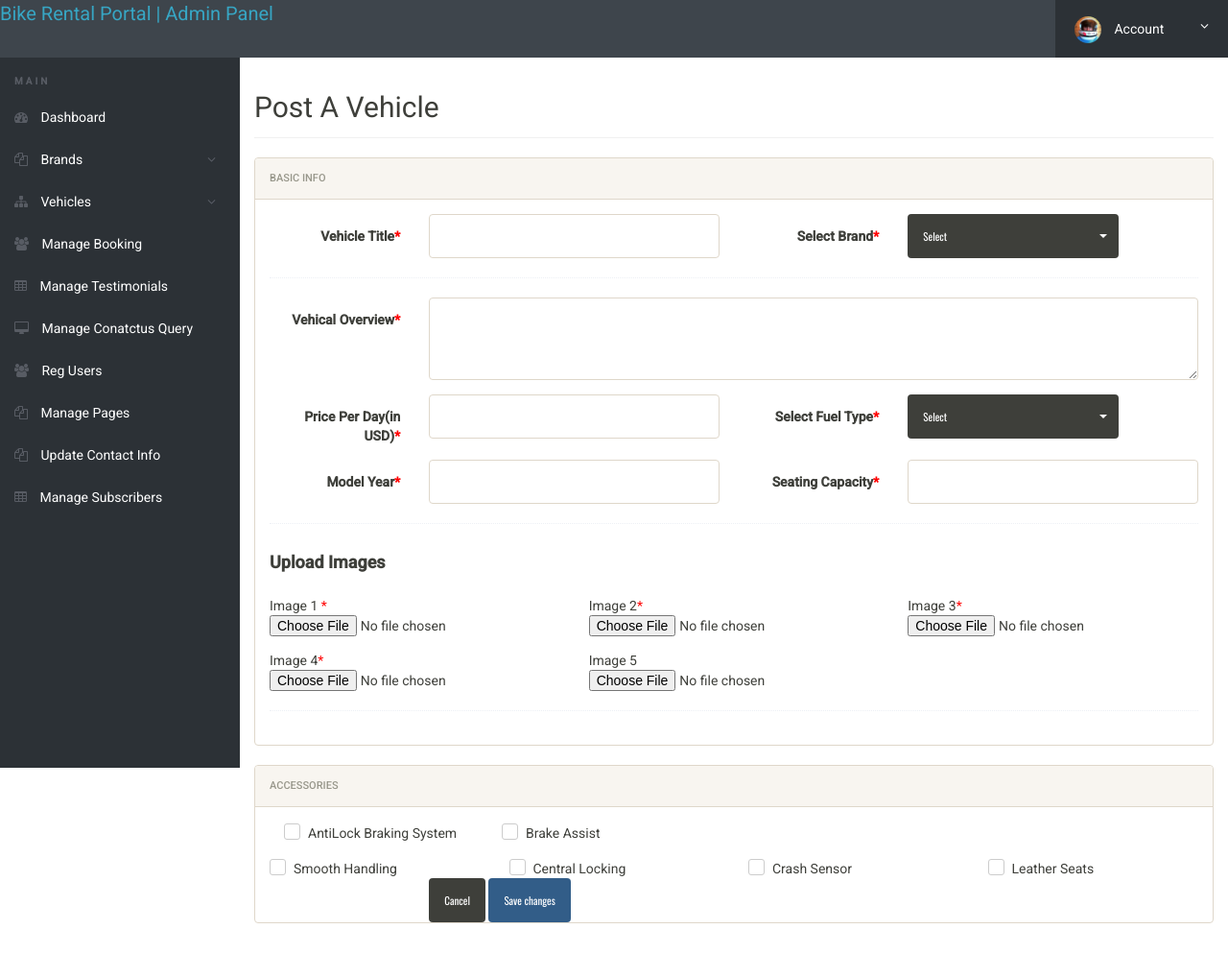
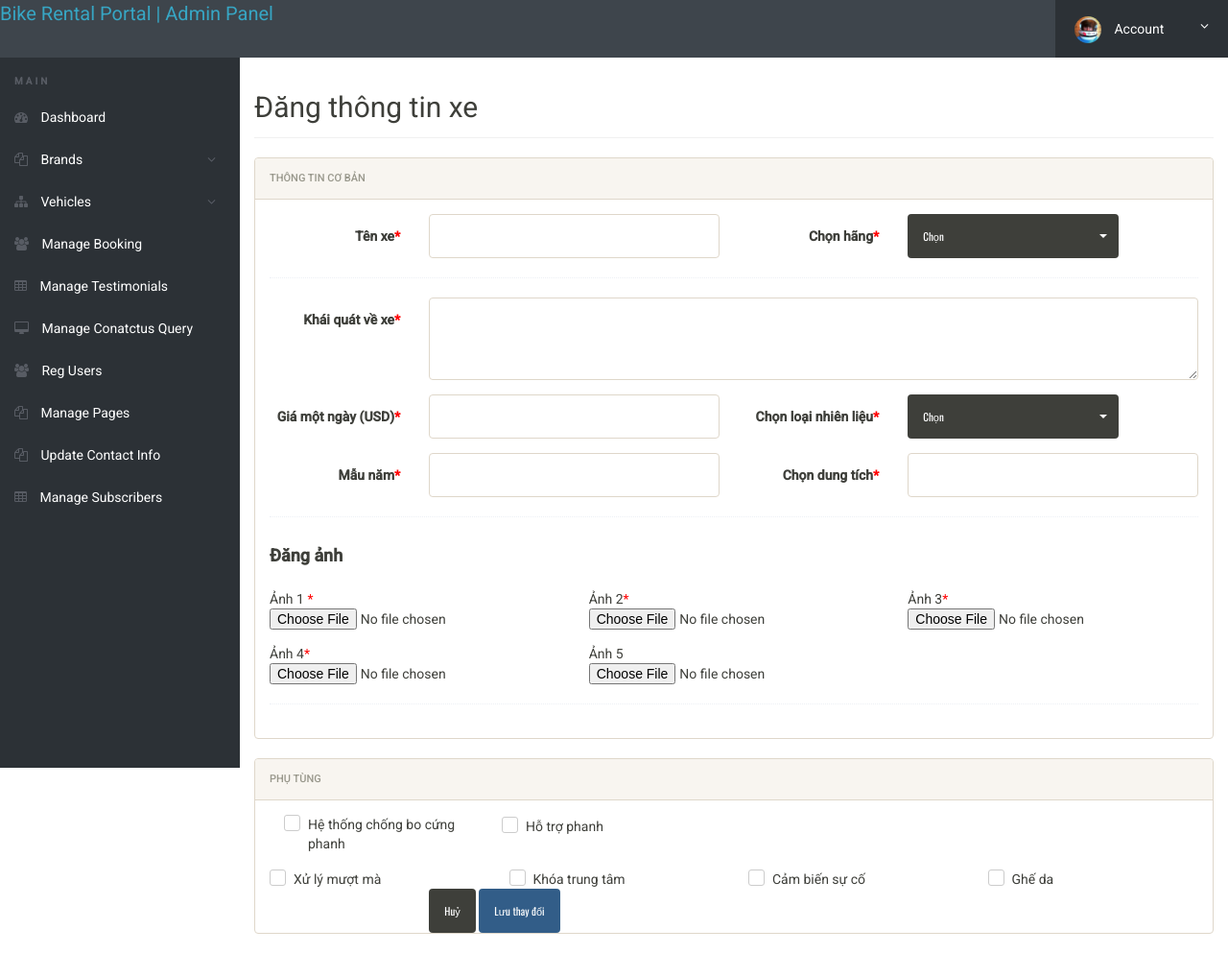
Before and after one commit to leeking29081994/bikerenta, a PHP site: page /admin/post-avehical.php in a window 1280 px wide. Shown: the whole page at 96% size. Before the commit the page ends 962 px from the top, so only its background shows below. Run offline with PHP 8.4, Linux system fonts and the light colour scheme; a user stored in the database is signed in; data comes from the database, SQL or seed files in the repository; data that the repository does not hold is empty.

Commit message:
Change req post a vehicle 33

```diff
--- a/admin/post-avehical.php
+++ b/admin/post-avehical.php
@@ -141,26 +141,26 @@ $error="Something went wrong. Please try again";
 				<div class="row">
 					<div class="col-md-12">
 
-						<h2 class="page-title">Post A Vehicle</h2>
+						<h2 class="page-title">Đăng thông tin xe</h2>
 
 						<div class="row">
 							<div class="col-md-12">
 								<div class="panel panel-default">
-									<div class="panel-heading">Basic Info</div>
-<?php if($error){?><div class="errorWrap"><strong>ERROR</strong>:<?php echo htmlentities($error); ?> </div><?php }
-				else if($msg){?><div class="succWrap"><strong>SUCCESS</strong>:<?php echo htmlentities($msg); ?> </div><?php }?>
+									<div class="panel-heading">Thông tin cơ bản</div>
+<?php if($error){?><div class="errorWrap"><strong>Lỗi</strong>:<?php echo htmlentities($error); ?> </div><?php }
+				else if($msg){?><div class="succWrap"><strong>Thành công</strong>:<?php echo htmlentities($msg); ?> </div><?php }?>
 
 									<div class="panel-body">
 <form method="post" class="form-horizontal" enctype="multipart/form-data">
 <div class="form-group">
-<label class="col-sm-2 control-label">Vehicle Title<span style="color:red">*</span></label>
+<label class="col-sm-2 control-label">Tên xe<span style="color:red">*</span></label>
 <div class="col-sm-4">
 <input type="text" name="vehicletitle" class="form-control" required>
 </div>
-<label class="col-sm-2 control-label">Select Brand<span style="color:red">*</span></label>
+<label class="col-sm-2 control-label">Chọn hãng<span style="color:red">*</span></label>
 <div class="col-sm-4">
 <select class="selectpicker" name="brandname" required>
-<option value=""> Select </option>
+<option value=""> Chọn </option>
 <?php $ret="select id,BrandName from tblbrands";
 $query= $dbh -> prepare($ret);
 //$query->bindParam(':id',$id, PDO::PARAM_STR);
@@ -180,24 +180,24 @@ foreach($results as $result)
 
 <div class="hr-dashed"></div>
 <div class="form-group">
-<label class="col-sm-2 control-label">Vehical Overview<span style="color:red">*</span></label>
+<label class="col-sm-2 control-label">Khái quát về xe<span style="color:red">*</span></label>
 <div class="col-sm-10">
 <textarea class="form-control" name="vehicalorcview" rows="3" required></textarea>
 </div>
 </div>
 
 <div class="form-group">
-<label class="col-sm-2 control-label">Price Per Day(in USD)<span style="color:red">*</span></label>
+<label class="col-sm-2 control-label">Giá một ngày (USD)<span style="color:red">*</span></label>
 <div class="col-sm-4">
 <input type="text" name="priceperday" class="form-control" required>
 </div>
-<label class="col-sm-2 control-label">Select Fuel Type<span style="color:red">*</span></label>
+<label class="col-sm-2 control-label">Chọn loại nhiên liệu<span style="color:red">*</span></label>
 <div class="col-sm-4">
 <select class="selectpicker" name="fueltype" required>
-<option value=""> Select </option>
+<option value=""> Chọn </option>
 
-<option value="Petrol">Petrol</option>
-<option value="Diesel">Diesel</option>
+<option value="Petrol">Xăng</option>
+<option value="Diesel">Dầu Diesel</option>
 <option value="CNG">CNG</option>
 </select>
 </div>
@@ -205,11 +205,11 @@ foreach($results as $result)
 
 
 <div class="form-group">
-<label class="col-sm-2 control-label">Model Year<span style="color:red">*</span></label>
+<label class="col-sm-2 control-label">Mẫu năm<span style="color:red">*</span></label>
 <div class="col-sm-4">
 <input type="text" name="modelyear" class="form-control" required>
 </div>
-<label class="col-sm-2 control-label">Seating Capacity<span style="color:red">*</span></label>
+<label class="col-sm-2 control-label">Chọn dung tích<span style="color:red">*</span></label>
 <div class="col-sm-4">
 <input type="text" name="seatingcapacity" class="form-control" required>
 </div>
@@ -219,30 +219,30 @@ foreach($results as $result)
 
 <div class="form-group">
 <div class="col-sm-12">
-<h4><b>Upload Images</b></h4>
+<h4><b>Đăng ảnh</b></h4>
 </div>
 </div>
 
 
 <div class="form-group">
 <div class="col-sm-4">
-Image 1 <span style="color:red">*</span><input type="file" name="img1" required>
+Ảnh 1 <span style="color:red">*</span><input type="file" name="img1" required>
 </div>
 <div class="col-sm-4">
-Image 2<span style="color:red">*</span><input type="file" name="img2" required>
+Ảnh 2<span style="color:red">*</span><input type="file" name="img2" required>
 </div>
 <div class="col-sm-4">
-Image 3<span style="color:red">*</span><input type="file" name="img3" required>
+Ảnh 3<span style="color:red">*</span><input type="file" name="img3" required>
 </div>
 </div>
 
 
 <div class="form-group">
 <div class="col-sm-4">
-Image 4<span style="color:red">*</span><input type="file" name="img4" required>
+Ảnh 4<span style="color:red">*</span><input type="file" name="img4" required>
 </div>
 <div class="col-sm-4">
-Image 5<input type="file" name="img5">
+Ảnh 5<input type="file" name="img5">
 </div>
 
 </div>
@@ -256,7 +256,7 @@ Image 5<input type="file" name="img5">
 <div class="row">
 <div class="col-md-12">
 <div class="panel panel-default">
-<div class="panel-heading">Accessories</div>
+<div class="panel-heading">Phụ tùng</div>
 <div class="panel-body">
 
 
@@ -264,11 +264,11 @@ Image 5<input type="file" name="img5">
 <div class="col-sm-3">
 <div class="checkbox checkbox-inline">
 <input type="checkbox" id="antilockbrakingsys" name="antilockbrakingsys" value="1">
-<label for="antilockbrakingsys"> AntiLock Braking System </label>
+<label for="antilockbrakingsys"> Hệ thống chống bo cứng phanh </label>
 </div></div>
 <div class="checkbox checkbox-inline">
 <input type="checkbox" id="brakeassist" name="brakeassist" value="1">
-<label for="brakeassist"> Brake Assist </label>
+<label for="brakeassist"> Hỗ trợ phanh </label>
 </div>
 </div>
 
@@ -279,7 +279,7 @@ Image 5<input type="file" name="img5">
 <div class="checkbox checkbox-inline">
 <input type="checkbox" id="powersteering" name="powersteering" value="1">
 <input type="checkbox" id="powersteering" name="powersteering" value="1">
-<label for="inlineCheckbox5"> Smooth Handling </label>
+<label for="inlineCheckbox5"> Xử lý mượt mà </label>
 </div>
 </div>
 
@@ -287,17 +287,17 @@ Image 5<input type="file" name="img5">
 <div class="col-sm-3">
 <div class="checkbox h checkbox-inline">
 <input type="checkbox" id="centrallocking" name="centrallocking" value="1">
-<label for="centrallocking">Central Locking</label>
+<label for="centrallocking">Khóa trung tâm</label>
 </div></div>
 <div class="col-sm-3">
 <div class="checkbox checkbox-inline">
 <input type="checkbox" id="crashcensor" name="crashcensor" value="1">
-<label for="crashcensor"> Crash Sensor </label>
+<label for="crashcensor"> Cảm biến sự cố </label>
 </div></div>
 <div class="col-sm-3">
 <div class="checkbox checkbox-inline">
 <input type="checkbox" id="leatherseats" name="leatherseats" value="1">
-<label for="leatherseats"> Leather Seats </label>
+<label for="leatherseats"> Ghế da </label>
 </div>
 </div>
 </div>
@@ -307,8 +307,8 @@ Image 5<input type="file" name="img5">
 
 											<div class="form-group">
 												<div class="col-sm-8 col-sm-offset-2">
-													<button class="btn btn-default" type="reset">Cancel</button>
-													<button class="btn btn-primary" name="submit" type="submit">Save changes</button>
+													<button class="btn btn-default" type="reset">Huỷ</button>
+													<button class="btn btn-primary" name="submit" type="submit">Lưu thay đổi</button>
 												</div>
 											</div>
 
```
